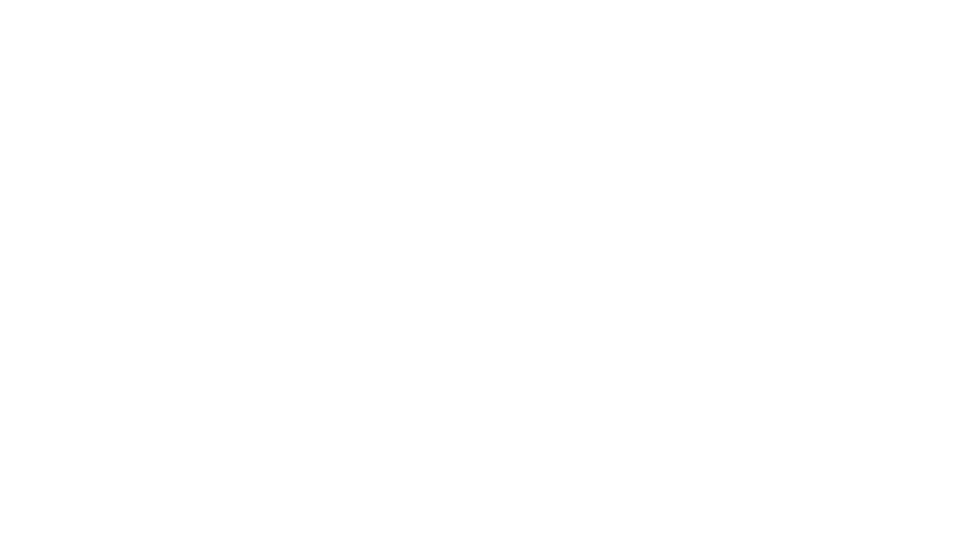
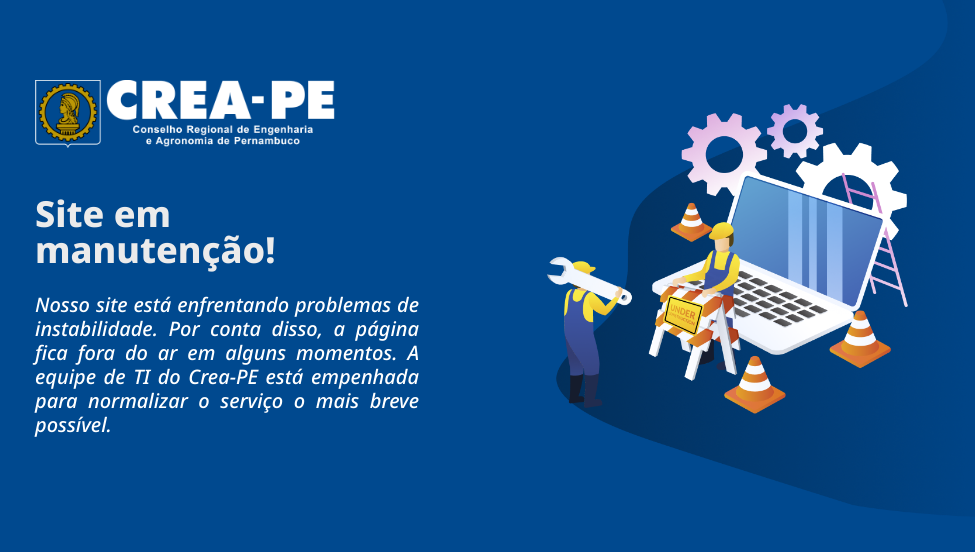
Before and after one commit to majucl02/paginademanuten-ao, a plain HTML site: page index.html in a window 1280 px wide. Shown: the whole page, without its empty margins (93-1068 px from the left). Drawn offline with Linux system fonts and the light colour scheme.

Commit message:
html + primeiras estilizações

```diff
--- a/index.html
+++ b/index.html
@@ -5,10 +5,25 @@
     <meta name="viewport" content="width=device-width, initial-scale=1.0">
     <link rel="stylesheet" href="reset.css">
     <link rel="stylesheet" href="style.css">
+    <link rel="preconnect" href="https://fonts.googleapis.com">
+<link rel="preconnect" href="https://fonts.gstatic.com" crossorigin>
+<link href="https://fonts.googleapis.com/css2?family=Noto+Sans:ital,wght@0,100..900;1,100..900&display=swap" rel="stylesheet">
     <script src="https://kit.fontawesome.com/96d066471b.js" crossorigin="anonymous"></script>
     <title>Site em manutenção!</title>
 </head>
 <body>
+    <section class="secao1">
+        <div class="logo-mais-texto">
+            <img src="components/Ativo 1 1.png" alt="Logo Crea-PE">
+            <h1>Site em manutenção!</h1>
+            <p>Nosso site está enfrentando problemas de instabilidade. Por conta disso, a página fica fora do ar em alguns momentos. A equipe de TI do Crea-PE está empenhada para normalizar o serviço o mais breve possível.</p>
+        </div>
+        <div class="imagem-principal">
+            <img src="components/Group 13.png" alt="Imagem-Manutenção">
+        </div>
+    </section>
+    <section>
 
+    </section>
 </body>
 </html>
--- a/style.css
+++ b/style.css
@@ -0,0 +1,53 @@
+body {
+    background-color: #00498F;
+    margin-left: 10vw;
+    margin-right: 10vw;
+}
+
+section, div {
+    display: flex;
+    align-items: center;
+    justify-content: space-between;
+}
+
+
+.logo-mais-texto {
+    flex-direction: column;
+    align-items: first baseline;
+    justify-content: space-between;
+    max-width: 30vw;
+}
+
+.logo-mais-texto h1 {
+    color: #EBEBEB;
+    font-family: "Noto Sans";
+    font-size: 36px;
+    font-style: normal;
+    font-weight: 800;
+    line-height: 102%; /* 48.96px */
+    margin-top: 6vh;
+}
+
+.logo-mais-texto p {
+    color: #FFF;
+    text-align: justify;
+    font-family: "Noto Sans";
+    font-size: 20px;
+    font-style: italic;
+    font-weight: 500;
+    line-height: 120%; /* 28.8px */
+    margin-top: 3vh;
+}
+
+.logo-mais-texto img {
+    width: 300px;
+}
+
+.imagem-principal {
+    max-width: 40vw;
+
+}
+
+.imagem-principal img {
+    width: 100%;
+}
```
Also changed, not shown: components/Ativo 1 1.png (added), components/Group (1).png (added), components/Group 13.png (added), components/Vector.png (added).
